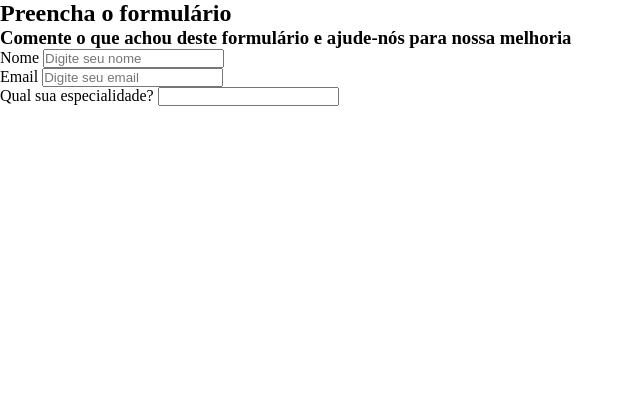
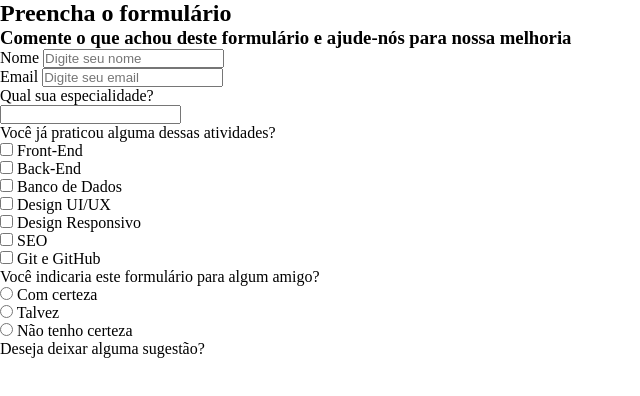
Before and after one commit to ErikaYasmin/projeto-formulario, a plain HTML site: page index.html in a window 1280 px wide. Shown: the whole page, without its empty margins (0-640 px from the left). Drawn offline with Linux system fonts and the light colour scheme.

Commit message:
Update index.html

```diff
--- a/index.html
+++ b/index.html
@@ -23,8 +23,27 @@
                         <input type="email" name="email" id="iemail" placeholder="Digite seu email" required autocomplete="email">
                     </p>
                     <p>
-                        <label for="iespec">Qual sua especialidade?</label>
+                        <p>Qual sua especialidade?</p>
                         <input type="" name="espec" id="iespec" required>
+                    </p>
+                    <p>
+                        <p>Você já praticou alguma dessas atividades?</p>
+                        <input type="checkbox" name="front" id="ifront"> <label for="ifront">Front-End</label> <br/>
+                        <input type="checkbox" name="back" id="iback"> <label for="iback">Back-End</label> <br/>
+                        <input type="checkbox" name="bdd" id="ibdd"> <label for="ibdd">Banco de Dados</label> <br/>
+                        <input type="checkbox" name="design" id="idesign"> <label for="idesign">Design UI/UX</label> <br/>
+                        <input type="checkbox" name="desres" id="idesres"> <label for="idesres">Design Responsivo</label> <br/>
+                        <input type="checkbox" name="seo" id="iseo"> <label for="iseo">SEO</label> <br/>
+                        <input type="checkbox" name="git" id="igit"> <label for="igit">Git e GitHub</label>
+                    </p>
+                    <p>
+                        <p>Você indicaria este formulário para algum amigo?</p>
+                        <input type="radio" name="indica" id="icerteza"> <label for="icerteza">Com certeza</label> <br/>
+                        <input type="radio" name="indica" id="italvez"> <label for="italvez">Talvez</label> <br/>
+                        <input type="radio" name="indica" id="inocerteza"> <label for="inocerteza">Não tenho certeza</label> <br/>
+                    </p>
+                    <p>
+                        <p>Deseja deixar alguma sugestão?</p>
                     </p>
                 </form>
             </section>
```
